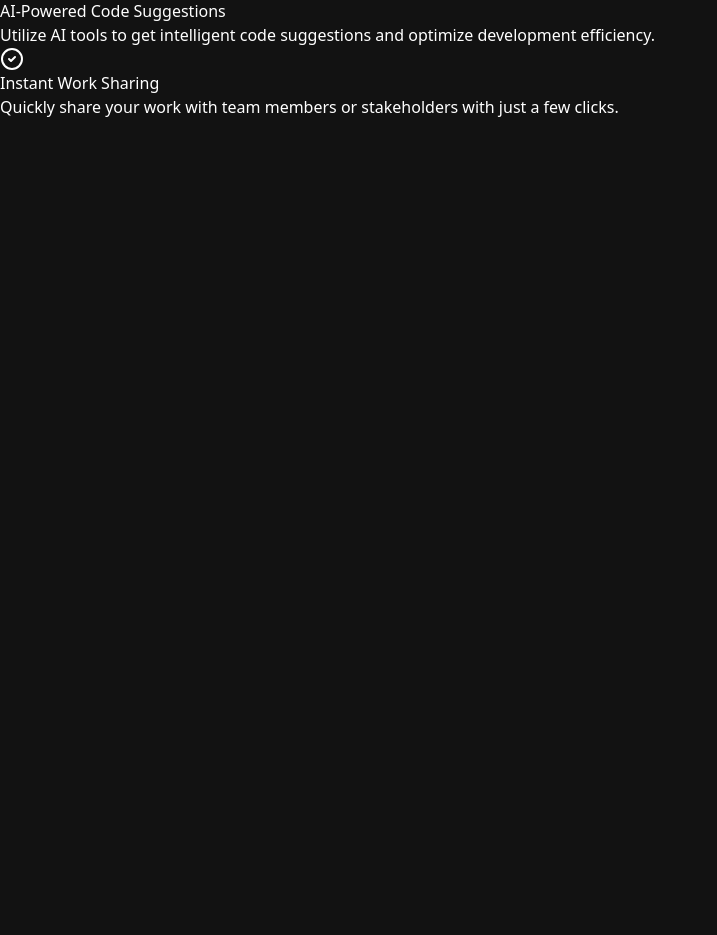
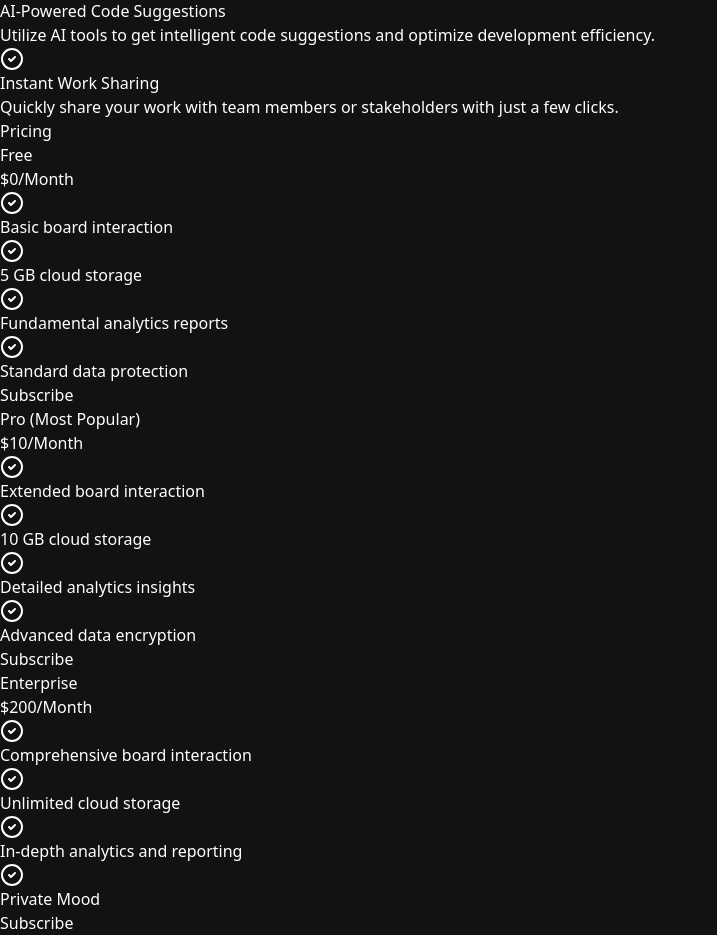
Before and after one commit to cemlytic/react-landing-page, a React (Vite) app: page / in a window 1280 px wide. Shown: the part 1243-2178 px from the top of the page, without its empty margins (0-717 px from the left). Before the commit the page ends 1362 px from the top, so only its background shows below. Built offline with nearby package versions, Linux system fonts and the light colour scheme.

Commit message:
finished Pricing component

```diff
--- a/src/App.jsx
+++ b/src/App.jsx
@@ -3,6 +3,7 @@
 import Hero from "./components/layout/Hero";
 import Features from "./components/layout/Features";
 import WorkFlow from "./components/layout/WorkFlow";
+import Pricing from "./components/layout/Pricing";
 
 const App = () => {
   return (
@@ -12,6 +13,7 @@
         <Hero />
         <Features />
         <WorkFlow />
+        <Pricing />
       </div>
     </React.Fragment>
   );
--- a/src/components/common/AccentText.jsx
+++ b/src/components/common/AccentText.jsx
@@ -1,6 +1,6 @@
-const AccentText = ({ children }) => {
+const AccentText = ({ children, className }) => {
   return (
-    <span className="text-transparent bg-gradient-to-r from-orange-500 to-red-800 bg-clip-text">
+    <span className={`text-transparent bg-gradient-to-r from-orange-500 to-red-800 bg-clip-text ${className}`}>
       {" "}
       {children}
     </span>
--- /dev/null
+++ b/src/components/layout/Pricing.jsx
@@ -0,0 +1,48 @@
+import { CircleCheck } from "lucide-react";
+import { pricingOptions } from "../../constants";
+import AccentText from "../common/AccentText";
+import Button from "../UI/Button";
+
+const Pricing = () => {
+  return (
+    <div className="mt-20">
+      <h2 className="text-3xl sm:text-5xl lg:text-6xl text-center my-8">
+        Pricing
+      </h2>
+      <div className="flex flex-wrap">
+        {pricingOptions.map((option, index) => (
+          <div key={index} className="w-full sm:w-1/2 lg:w-1/3 p-2">
+            <div className="p-10 border border-neutral-700 rounded-xl">
+              <p className="text-4xl mb-8">
+                {option.title}
+                {option.title === "Pro" && (
+                  <AccentText className="text-xl"> (Most Popular) </AccentText>
+                )}
+              </p>
+              <p className="mb-8">
+                <span className="text-5xl mt-6 mr-2">{option.price}</span>
+                <span className="text-neutral-500">/Month</span>
+              </p>
+              <ul>
+                {option.features.map((feature, index) => (
+                  <li key={index} className="mt-8 flex items-center">
+                    <CircleCheck />
+                    <span className="ml-2">{feature}</span>
+                  </li>
+                ))}
+              </ul>
+              <Button
+                href="#"
+                className="inline-flex justify-center items-center text-center w-full h-12 p-5 mt-20 text-xl hover:bg-orange-900 transition-all border border-orange-900 rounded-lg duration-200"
+              >
+                Subscribe
+              </Button>
+            </div>
+          </div>
+        ))}
+      </div>
+    </div>
+  );
+};
+
+export default Pricing;
--- a/src/constants/index.jsx
+++ b/src/constants/index.jsx
@@ -73,3 +73,36 @@
       "Quickly share your work with team members or stakeholders with just a few clicks.",
   },
 ];
+
+export const pricingOptions = [
+  {
+    title: "Free",
+    price: "$0",
+    features: [
+      "Basic board interaction",
+      "5 GB cloud storage",
+      "Fundamental analytics reports",
+      "Standard data protection",
+    ],
+  },
+  {
+    title: "Pro",
+    price: "$10",
+    features: [
+      "Extended board interaction",
+      "10 GB cloud storage",
+      "Detailed analytics insights",
+      "Advanced data encryption",
+    ],
+  },
+  {
+    title: "Enterprise",
+    price: "$200",
+    features: [
+      "Comprehensive board interaction",
+      "Unlimited cloud storage",
+      "In-depth analytics and reporting",
+      "Private Mood",
+    ],
+  },
+];
```
